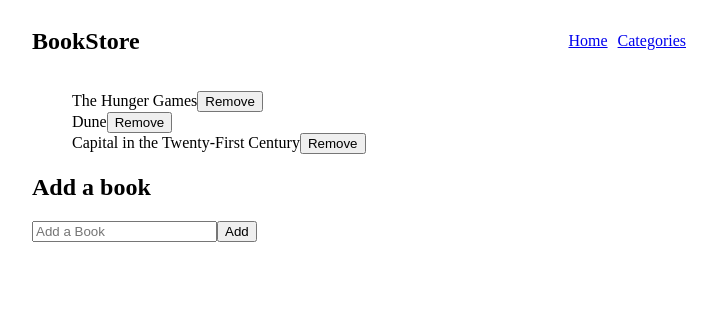
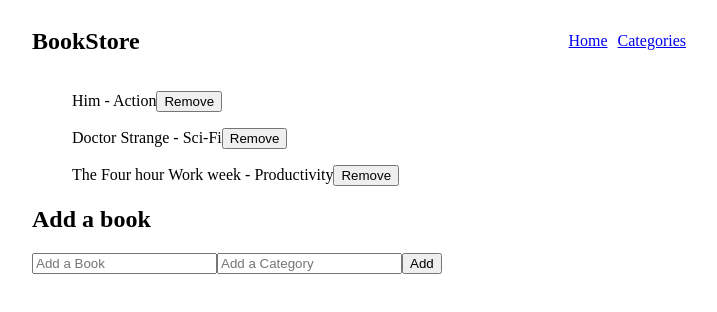
Before and after one commit to charlesgobina/api-bookstore, a React (Create React App) app: page / in a window 1280 px wide. Shown: the top 312 px of the page, without its empty margins (276-993 px from the left). Built offline with nearby package versions, Linux system fonts and the light colour scheme.

Commit message:
Fix routes

```diff
--- a/src/App.js
+++ b/src/App.js
@@ -1,7 +1,8 @@
 import React from 'react';
 import { Routes, Route } from 'react-router-dom';
-import Books from './redux/books/books';
-import Categories from './redux/categories/categories';
+// import Books from './components/books';
+import BookContainer from './components/bookContainer';
+import Categories from './components/categories';
 import Header from './components/Header';
 import './App.css';
 
@@ -9,7 +10,7 @@ const App = () => (
   <div className="App">
     <Header />
     <Routes>
-      <Route path="/" element={<Books />} />
+      <Route path="/" element={<BookContainer />} />
       <Route path="/categories" element={<Categories />} />
     </Routes>
   </div>
```
